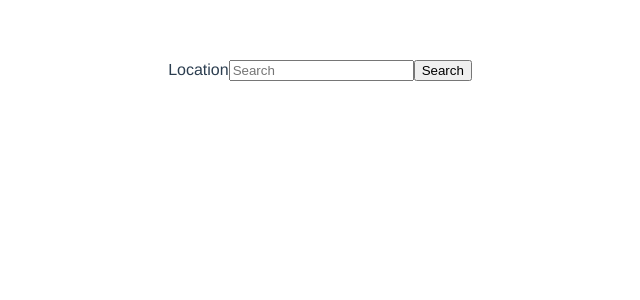
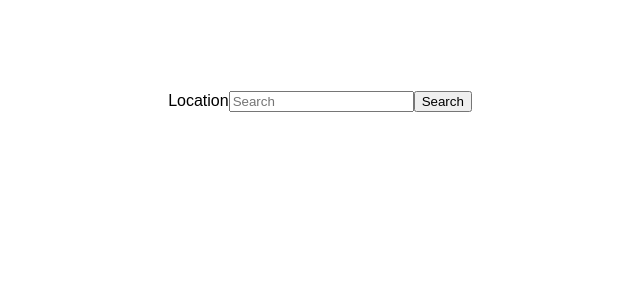
Before and after one commit to mpeck99/Vue-Weather-App, a Vue app: page / in a window 1280 px wide. Shown: the top 300 px of the page, without its empty margins (320-960 px from the left). Built offline with nearby package versions, Linux system fonts and the light colour scheme.

Commit message:
building out the weather card

```diff
--- a/src/App.vue
+++ b/src/App.vue
@@ -1,24 +1,20 @@
 <template>
   <div id="app">
-    <main>
-      <div class="search">
+
+      <div class="form-group">
         <label for="name">Location</label>
         <input type="text" name="search" id="search" placeholder="Search" v-model="query" @keyup.enter="fetchForecast">
         <button @click="fetchForecast" class="searchBtn">Search</button>
       </div>
-      <div class="weather-cards" v-for="weather in weatherData" :key="weather.list">
-        <div class="card">
-          <p>{{weather.dt_txt}}</p>
-          <img v-bind:src="'https://openweathermap.org/img/w/' + weather.weather[0].icon +'.png'">
-          <h2>{{weather.weather[0].main}}</h2>
-          <p>{{weather.weather[0].description}}</p>
-          <ul>
-            <li>{{weather.main.temp_min}}</li>
-            <li>{{weather.main.temp_max}}</li>
-          </ul>
+      <div class="card-wrapper" >
+        <div class="card" v-for="weather in weatherData" :key="weather.list">
+          <time>{{weather.dt_txt}}</time>
+          <p class="temp">{{weather.main.temp}}</p>
+          <p>{{weather.weather[0].main}}</p>
+          <p class="temp">Feels like {{weather.main.feels_like}}</p>
         </div>
       </div>
-    </main>
+
   </div>
 </template>
 
@@ -51,12 +47,16 @@ export default {
 
       //looping through the weatherDate array to fix temps and dates
       for(var x = 0; x < this.weatherData.length; x++){
-        var dateMin = parseInt(this.weatherData[x].main.temp_min);
-        var dateMax = parseInt(this.weatherData[x].main.temp_max);
-        var date = new Date(this.weatherData[x].dt_txt.split(" ")[0]).toDateString();
+        const temp = parseInt(this.weatherData[x].main.temp),
+              tempMin = parseInt(this.weatherData[x].main.temp_min),
+              tempMax = parseInt(this.weatherData[x].main.temp_max),
+              feelsLike = parseInt(this.weatherData[x].main.feels_like),
+              date = new Date(this.weatherData[x].dt_txt.split(" ")[0]).toDateString().split(' 2020')[0];
 
-        this.weatherData[x].main.temp_min = dateMin;
-        this.weatherData[x].main.temp_max = dateMax;
+        this.weatherData[x].main.temp = temp;
+        this.weatherData[x].main.temp_min = tempMin;
+        this.weatherData[x].main.temp_max = tempMax;
+        this.weatherData[x].main.feels_like = feelsLike;
         this.weatherData[x].dt_txt = date;
       }
     }
@@ -65,12 +65,70 @@ export default {
 </script>
 
 <style>
-#app {
-  font-family: Avenir, Helvetica, Arial, sans-serif;
-  -webkit-font-smoothing: antialiased;
-  -moz-osx-font-smoothing: grayscale;
-  text-align: center;
-  color: #2c3e50;
-  margin-top: 60px;
-}
+    * {
+        box-sizing: border-box;
+    }
+  html, body {
+    height: 100%;
+
+    padding: 0;
+    margin: 0;
+
+    font-size: 16px;
+  }
+
+  #app {
+    min-height: 100vh;
+
+    display: grid;
+    grid-template-columns: 100%;
+    grid-template-rows: 6rem 1fr;
+
+    padding: 1rem;
+
+    font-family: 'Dosis', sans-serif;
+  }
+
+  .form-group {
+    /* grid-column: 1/2; */
+    grid-row: 1 / 2;
+    justify-self: center;
+    align-self: flex-end;
+  }
+
+  .card-wrapper {
+    width: 90%;
+
+    display: flex;
+    justify-content: center;
+    align-items: center;
+    flex-wrap: wrap;
+    justify-self: center;
+    align-self: center;
+    grid-column: 1;
+    grid-row: 2 / 3;
+  }
+
+  .card {
+    width: 10rem;
+    height: 18rem;
+
+    display: flex;
+    flex-direction: column;
+    justify-content: space-around;
+    align-items: center;
+
+    margin: 1rem;
+  }
+
+  .temp {
+    position: relative;
+  }
+
+  .temp::after {
+    /* content:; */
+
+    position: absolute;
+  }
+
 </style>
```
